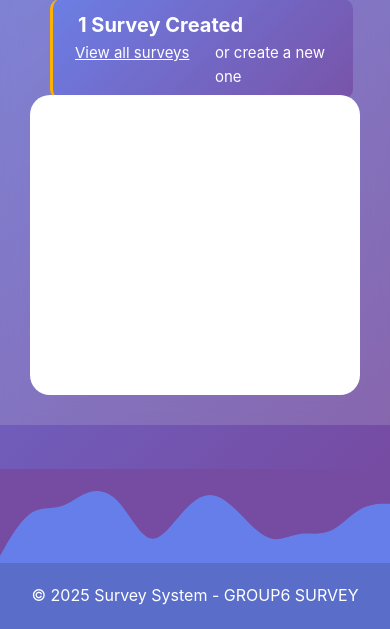
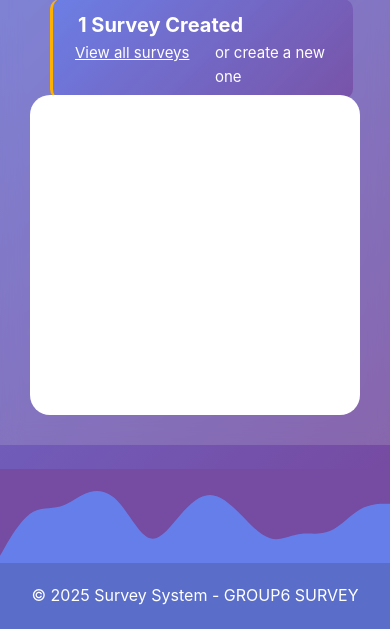
Before and after one commit to Danielambrose-web/GROUP6-Survey-Application, a Flask app: page / in a window 390 px wide. Shown: the part 425-1054 px from the top of the page. Run offline with Flask 3, Linux system fonts and the light colour scheme; data comes from the database, SQL or seed files in the repository.

Commit message:
Update styles.css

```diff
--- a/static/styles.css
+++ b/static/styles.css
@@ -341,8 +341,6 @@ a {
     opacity: 0.9;
     margin: 0;
 } */
-
-
 section {
     width: 100%;
     height: 100vh;
@@ -404,7 +402,7 @@ section .wrapper {
     margin-top: 20px;
 }
 .hero-right {
-    height: 300px;
+    height: 320px;
     border-radius: 20px;
     background-color: white;
     align-content: center;
@@ -598,10 +596,6 @@ section .wrapper {
     font-size: 1rem;
     transition: border-color 0.3s ease, box-shadow 0.3s ease;
     background: white;
-}
-
-input::content {
-    color: hsl(0, 0%, 0%);
 }
 
 .form-input:focus,
@@ -1271,6 +1265,7 @@ input::content {
         padding-left: 0px;
         text-wrap: wrap;
     }
+
     .hero-left p {
         width: 300px;
         text-wrap: wrap;
@@ -1281,6 +1276,7 @@ input::content {
     .box {
      /* padding-left: 20px; */
      min-width: 300px;
+     max-height: 400px;
     }
     .box-p {
         width: 200px;
@@ -1298,9 +1294,6 @@ input::content {
     }
     .hero-buttons {
         margin-top: 5px;
-    }
-    .box p {
-        text-wrap: wrap;
     }
     .hero-buttons a {
         width: 200px;
```
